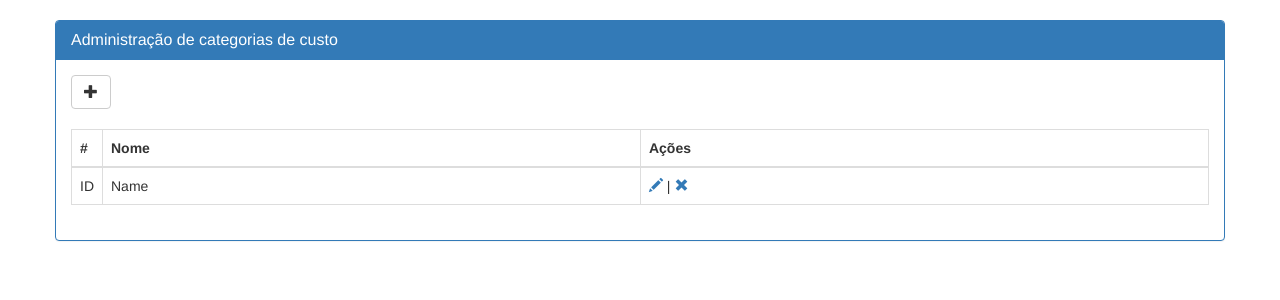
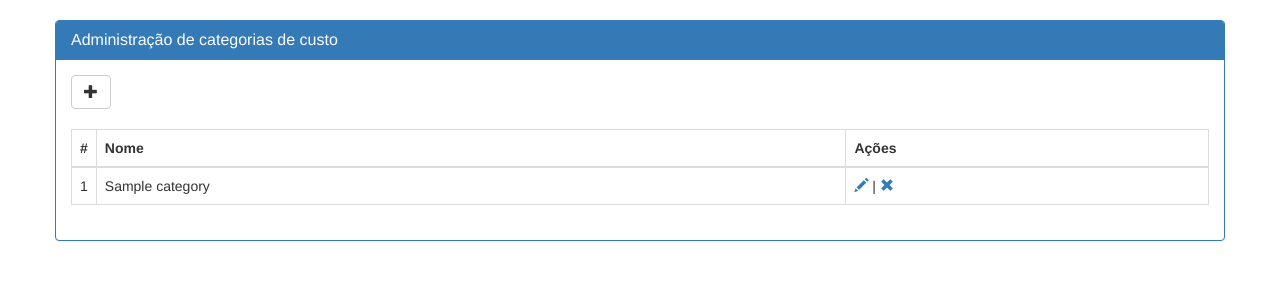
Before and after one commit to wendreof/financeManager, a PHP site: template templates/category-costs/list.html.twig in a window 1280 px wide. Shown: the part 52-352 px from the top of the page. Run offline with PHP 8.4, Linux system fonts and the light colour scheme; the template is opened without the code that fills it: most values are stand-ins (such as "Sample title", 1, 10 or a date in 2020); some libraries are stand-ins or nearby versions.

Commit message:
Creating CategoryCost Model

```diff
--- a/public/index.php
+++ b/public/index.php
@@ -32,7 +32,11 @@ $app->get('/home/{name}/{id}', function(ServerRequestInterface $request) {
 
 $app->get('/category-costs', function() use($app){
     $view = $app->service('view.renderer');
-    return $view->render('category-costs/list.html.twig');
+    $mymodel = new \WLFin\Models\CategoryCost();
+    $categories = $mymodel->all();
+    return $view->render('category-costs/list.html.twig', [
+        'categories' => $categories
+    ]);
 });
 
 $app->start();
--- a/src/Plugins/DbPlugin.php
+++ b/src/Plugins/DbPlugin.php
@@ -8,7 +8,6 @@ use Illuminate\Database\Capsule\Manager as Capsule;
 
 class DbPlugin implements PluginInterface
 {
-
     public function register(ServiceContainerInterface $container)
     {
         $capsule = new Capsule();
--- a/templates/category-costs/list.html.twig
+++ b/templates/category-costs/list.html.twig
@@ -29,9 +29,10 @@
                                 </tr>
                                 </thead>
                                 <tbody>
+                                {% for category in categories%}
                                 <tr>
-                                    <td>ID</td>
-                                    <td>Name</td>
+                                    <td>{{ category.id }}</td>
+                                    <td>{{ category.name }}</td>
                                     <td>
                                         <a href="#">
                                             <span class="glyphicon glyphicon-pencil"></span>
@@ -42,6 +43,7 @@
                                         </a>
                                     </td>
                                 </tr>
+                                    {% endfor %}
                                 </tbody>
                             </table>
                         </div>
```
Also changed, not shown: src/Models/CategoryCost.php (added, +17 -0 lines).
